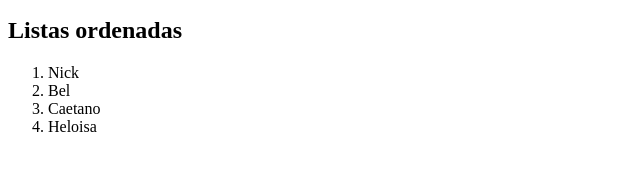
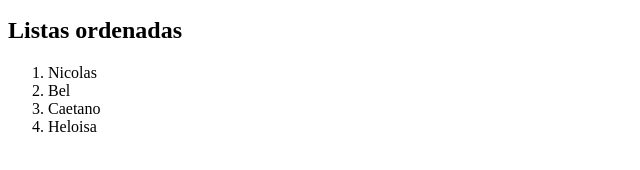
Before and after one commit to Nicolas-Rabelo/Aula-Listas, a plain HTML site: page index.html in a window 1280 px wide. Shown: the part 202-372 px from the top of the page, 0-640 px from the left. Drawn offline with Linux system fonts and the light colour scheme.

Commit message:
troquei o nome e Nick para Nicolas

```diff
--- a/index.html
+++ b/index.html
@@ -20,7 +20,7 @@
 
   <h2>Listas ordenadas</h2>
   <ol>
-    <li>Nick</li>
+    <li>Nicolas</li>
     <li>Bel</li>
     <li>Caetano</li>
     <li>Heloisa</li>
```
